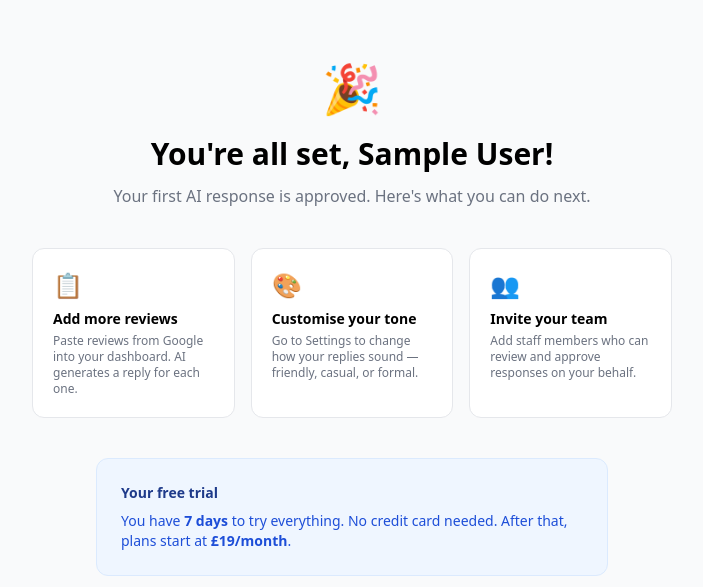
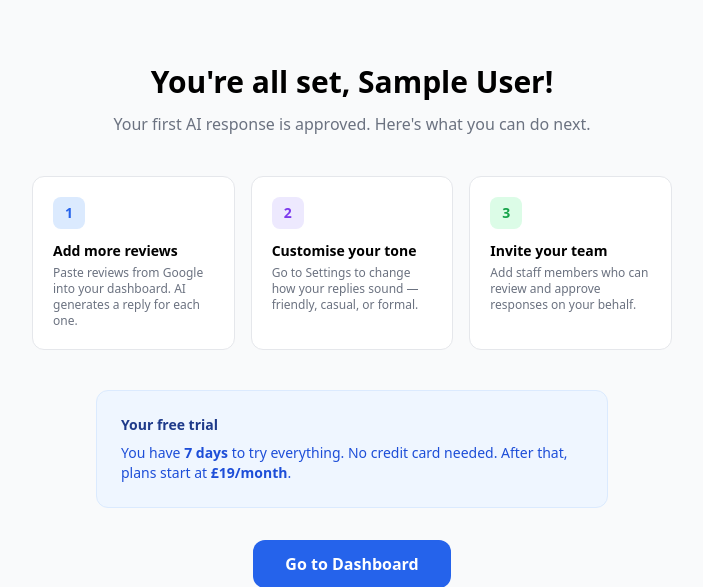
Before and after one commit to tedrique/reviewrep, a FastAPI app: page /welcome in a window 1280 px wide. Shown: the part 53-640 px from the top of the page, without its empty margins (288-991 px from the left). Run offline with FastAPI, Linux system fonts and the light colour scheme; the visitor is signed in with stand-in values (Sample User, id 1); data comes from the database, SQL or seed files in the repository; some libraries are stand-ins or nearby versions.

Commit message:
Fix onboarding flow: step3 -> dashboard -> approve -> welcome. Remove emojis

```diff
--- a/app/main.py
+++ b/app/main.py
@@ -487,8 +487,17 @@ async def approve(request: Request, response_id: int):
     edited = form.get("edited_response", "")
     approve_response(response_id, edited)
 
+    # Check if this is the first ever approve (onboarding) → show welcome
+    from app.database import db_connection
+    with db_connection() as conn:
+        total_approved = conn.execute(
+            "SELECT COUNT(*) as c FROM responses resp JOIN reviews r ON resp.review_id = r.id JOIN businesses b ON r.business_id = b.id WHERE b.user_id = ? AND resp.status = 'approved'",
+            (user["id"],)
+        ).fetchone()["c"]
+        if total_approved == 1:
+            return RedirectResponse("/welcome", status_code=302)
+
     # Get business_id for redirect
-    from app.database import db_connection
     with db_connection() as conn:
         row = conn.execute("""
             SELECT r.business_id FROM responses resp
@@ -627,7 +636,7 @@ async def onboarding_step3(request: Request, author: str = Form("Customer"), rat
         api_key=ANTHROPIC_API_KEY, owner_name=business.get("owner_name", ""),
     )
     save_response(review_id, ai_resp)
-    return RedirectResponse("/welcome", status_code=302)
+    return RedirectResponse(f"/dashboard?business_id={business['id']}", status_code=302)
 
 
 @app.get("/welcome", response_class=HTMLResponse)
--- a/app/templates/welcome.html
+++ b/app/templates/welcome.html
@@ -3,23 +3,22 @@
 {% block content %}
 <div class="max-w-2xl mx-auto px-4 py-16 text-center">
 
-    <div class="text-5xl mb-6">🎉</div>
     <h1 class="text-2xl md:text-3xl font-bold mb-3">You're all set, {{ user.name }}!</h1>
     <p class="text-gray-500 mb-10">Your first AI response is approved. Here's what you can do next.</p>
 
     <div class="grid md:grid-cols-3 gap-4 mb-10 text-left">
         <div class="bg-white rounded-xl border border-gray-200 p-5">
-            <div class="text-2xl mb-2">📋</div>
+            <div class="w-8 h-8 bg-blue-100 text-blue-600 rounded-lg flex items-center justify-center text-sm font-bold mb-3">1</div>
             <h3 class="font-semibold text-sm mb-1">Add more reviews</h3>
             <p class="text-xs text-gray-500">Paste reviews from Google into your dashboard. AI generates a reply for each one.</p>
         </div>
         <div class="bg-white rounded-xl border border-gray-200 p-5">
-            <div class="text-2xl mb-2">🎨</div>
+            <div class="w-8 h-8 bg-violet-100 text-violet-600 rounded-lg flex items-center justify-center text-sm font-bold mb-3">2</div>
             <h3 class="font-semibold text-sm mb-1">Customise your tone</h3>
             <p class="text-xs text-gray-500">Go to Settings to change how your replies sound — friendly, casual, or formal.</p>
         </div>
         <div class="bg-white rounded-xl border border-gray-200 p-5">
-            <div class="text-2xl mb-2">👥</div>
+            <div class="w-8 h-8 bg-green-100 text-green-600 rounded-lg flex items-center justify-center text-sm font-bold mb-3">3</div>
             <h3 class="font-semibold text-sm mb-1">Invite your team</h3>
             <p class="text-xs text-gray-500">Add staff members who can review and approve responses on your behalf.</p>
         </div>
```
